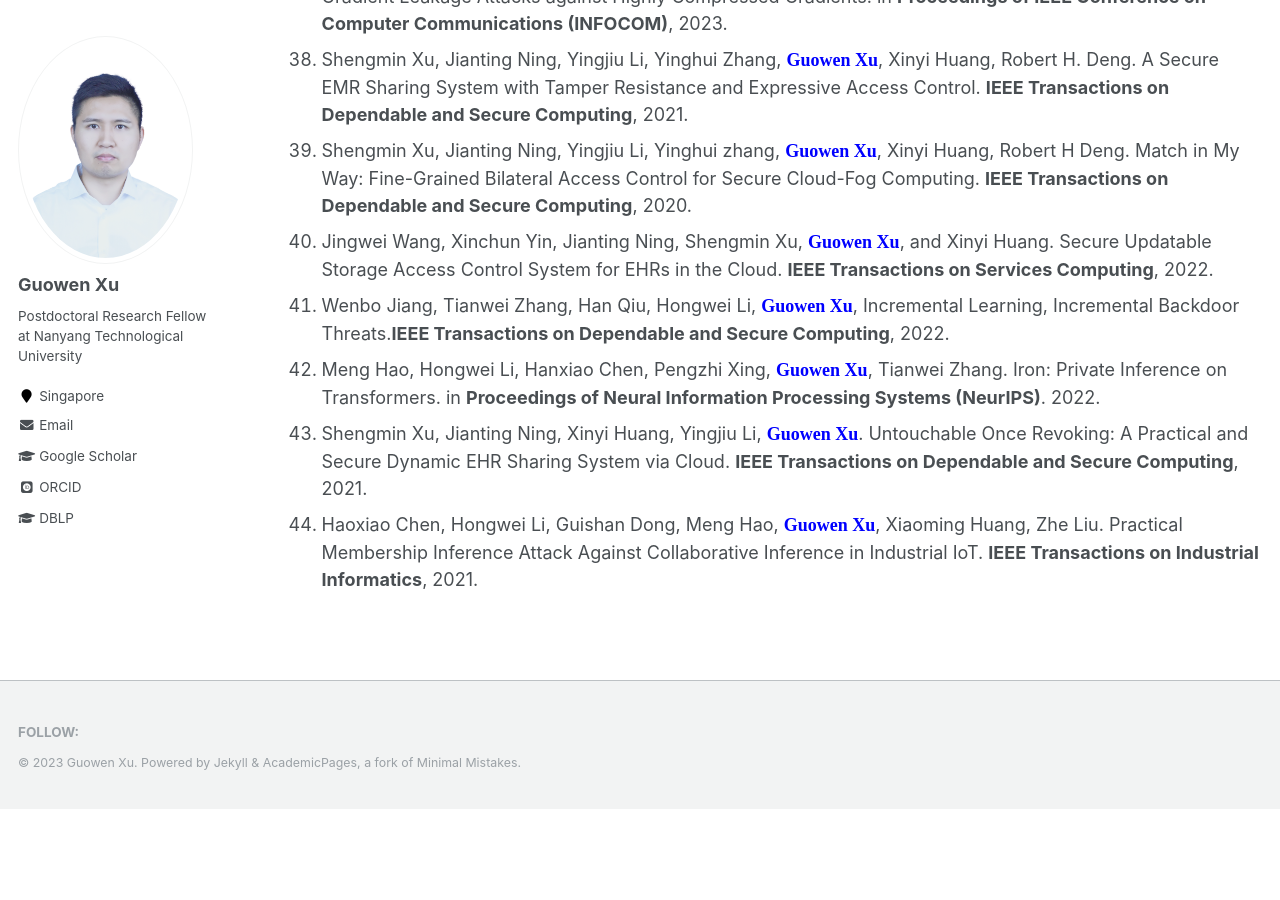
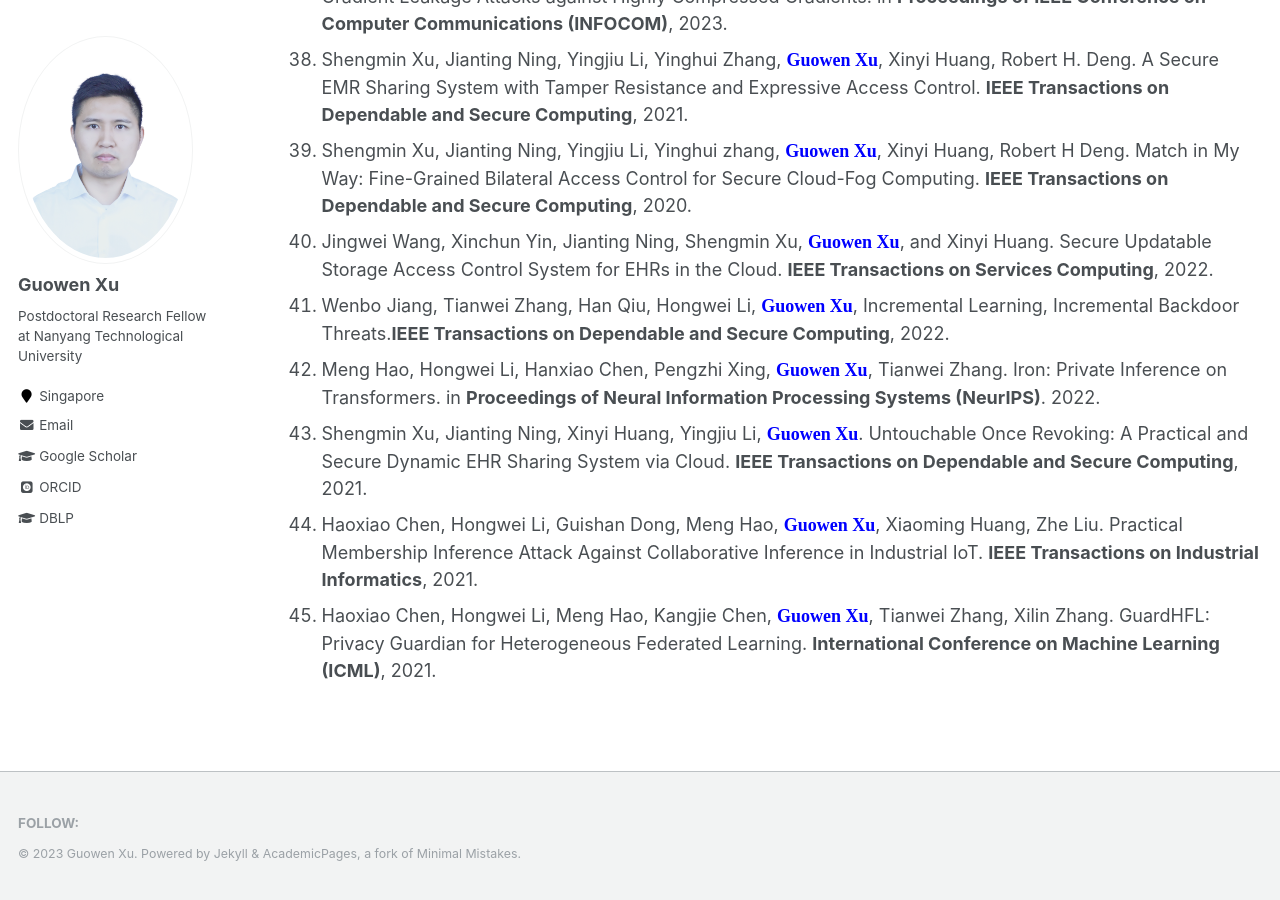
Before and after one commit to Guowen-xu/guowen-xu.github.io, a Jekyll site: the page built from _pages/publications.md, in a window 1280 px wide and 900 px high, scrolled down 3262 px. Built offline with Jekyll 4.4.1, drawn with Linux system fonts in a browser that asks for light colours; some web fonts are replaced; before the commit the page ends 4071 px from its top, so only the background shows below that.

Commit message:
Update publications.md

```diff
--- a/_pages/publications.md
+++ b/_pages/publications.md
@@ -58,3 +58,4 @@ You can find my articles on my [Google Scholar](https://scholar.google.com.hk/ci
 42. Meng Hao, Hongwei Li, Hanxiao Chen, Pengzhi Xing, **<font face="Times New Roman" color=blue size=4> Guowen Xu</font>**, Tianwei Zhang. Iron: Private Inference on Transformers. in **Proceedings of Neural Information Processing Systems (NeurIPS)**. 2022.
 43. Shengmin Xu, Jianting Ning, Xinyi Huang, Yingjiu Li, **<font face="Times New Roman" color=blue size=4> Guowen Xu</font>**. Untouchable Once Revoking: A Practical and Secure Dynamic EHR Sharing System via Cloud. **IEEE Transactions on Dependable and Secure Computing**, 2021.
 44. Haoxiao Chen, Hongwei Li, Guishan Dong, Meng Hao, **<font face="Times New Roman" color=blue size=4> Guowen Xu</font>**, Xiaoming Huang, Zhe Liu. Practical Membership Inference Attack Against Collaborative Inference in Industrial IoT. **IEEE Transactions on Industrial Informatics**, 2021.
+45. Haoxiao Chen, Hongwei Li, Meng Hao, Kangjie Chen, **<font face="Times New Roman" color=blue size=4> Guowen Xu</font>**, Tianwei Zhang, Xilin Zhang. GuardHFL: Privacy Guardian for Heterogeneous Federated Learning. **International Conference on Machine Learning (ICML)**, 2021.
```
